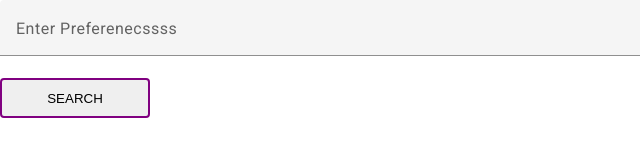
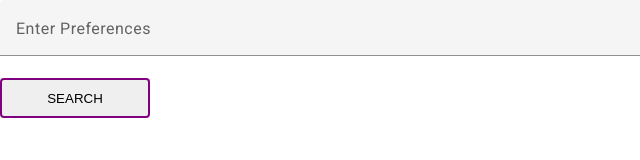
Before and after one commit to AwfulAlien/ShutterUp, an Angular app: page / in a window 1280 px wide. Shown: the top 160 px of the page, without its empty margins (0-640 px from the left). Built offline with nearby package versions, Linux system fonts and the light colour scheme.

Commit message:
typo fix

```diff
--- a/src/app/prefs/prefs.component.html
+++ b/src/app/prefs/prefs.component.html
@@ -2,7 +2,7 @@
     <div class="prefs-inner-container">
 
         <mat-form-field class="example-chip-list">
-            <mat-label>Enter Preferenecssss </mat-label>
+            <mat-label>Enter Preferences </mat-label>
             <mat-chip-grid #chipGrid aria-label="Enter preferences">
                 @for (preference of preferences; track preference) {
                 <mat-chip-row (removed)="remove(preference)" [editable]="true" (edited)="edit(preference, $event)"
```
